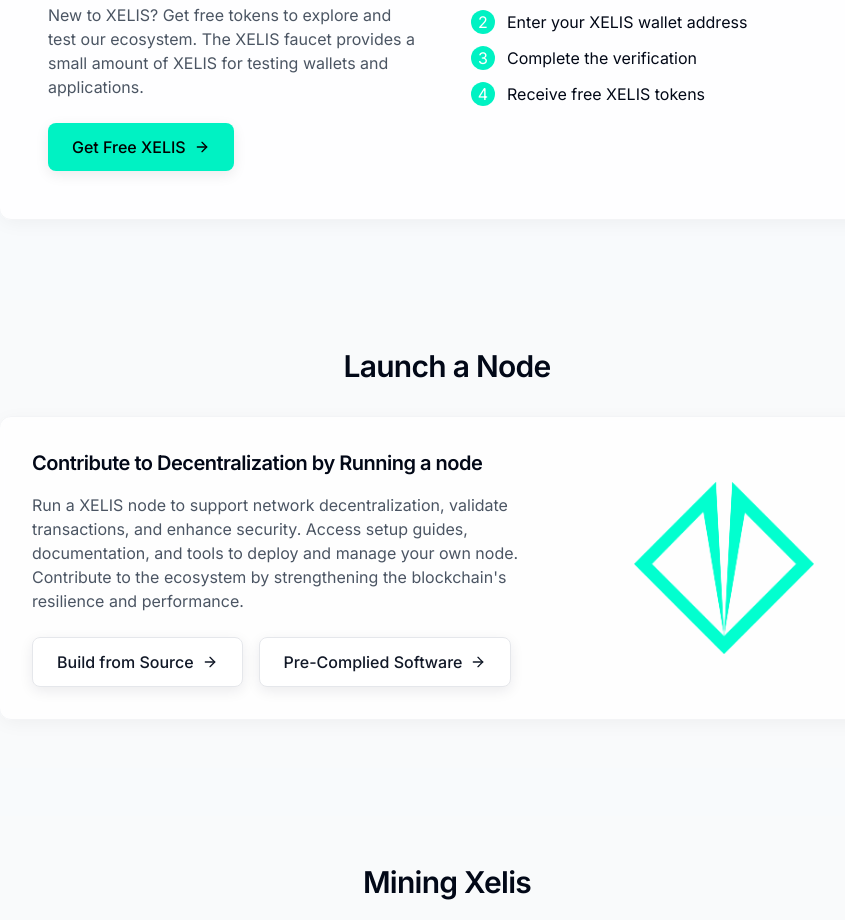
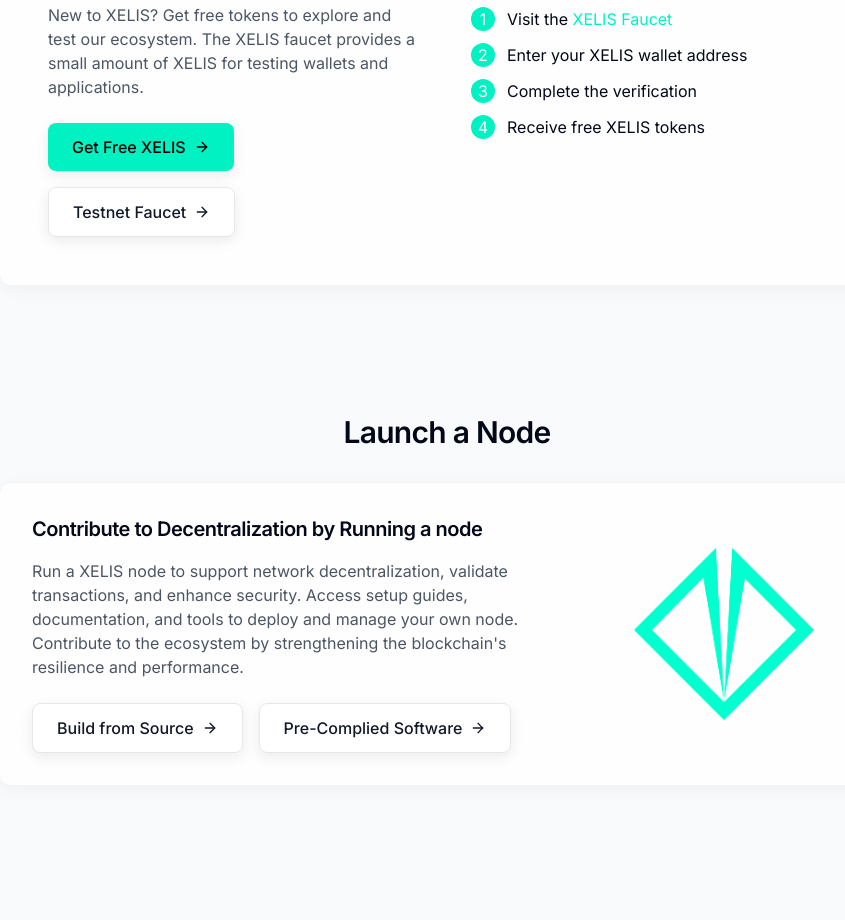
Before and after one commit to xelis-project/xelis-org-website, a React (Vite) app: page /resources in a window 1280 px wide. Shown: the part 1826-2746 px from the top of the page, without its empty margins (193-1038 px from the left). Built offline with nearby package versions, Linux system fonts and the light colour scheme.

Commit message:
feat: add testnet faucet button

```diff
--- a/src/pages/Resources.tsx
+++ b/src/pages/Resources.tsx
@@ -140,6 +140,7 @@
                   New to XELIS? Get free tokens to explore and test our ecosystem.
                   The XELIS faucet provides a small amount of XELIS for testing wallets and applications.
                 </p>
+                <div className="flex flex-wrap gap-4">
                   <AnimatedButton
                     onClick={() => window.open("https://faucet.xelis.io", "_blank")}
                     className="flex items-center"
@@ -147,6 +148,15 @@
                     Get Free XELIS
                     <ArrowRight className="ml-2 h-4 w-4" />
                   </AnimatedButton>
+                  <AnimatedButton
+                    variant="secondary"
+                    onClick={() => window.open("https://www.xelisfaucet.site", "_blank")}
+                    className="flex items-center"
+                  >
+                    Testnet Faucet
+                    <ArrowRight className="ml-2 h-4 w-4" />
+                  </AnimatedButton>
+                </div>
               </div>
 
               <div className="md:w-1/2">
```
Lines whose indentation alone changed are shown as unchanged.
